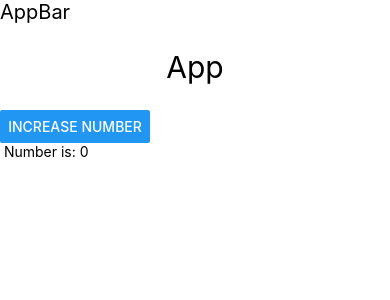
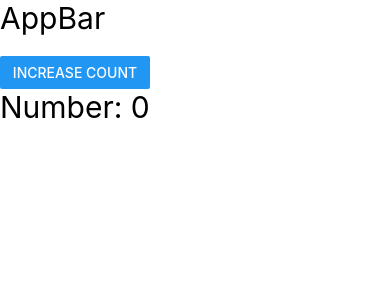
Before and after one commit to mehtabali05/React-Native-App-Project, a React Native app: screen / in a window 390 px wide. Shown: the top 300 px of the page. Built offline with nearby package versions, Linux system fonts and the light colour scheme.

Commit message:
props covered

```diff
--- /dev/null
+++ b/App.jsx
@@ -0,0 +1,42 @@
+import React, { useState } from 'react';
+import { View, Text, Button } from 'react-native';
+import AppBar from  './src/components/AppBar'
+import Child from './src/components/Child'
+
+
+const App = () => {
+
+
+  // let [num, setNum] = useState(0);
+
+  // const incNum = () => {
+  //   setNum(num++);
+  //   console.log("Increased");
+  // }
+
+
+  const [count, setCount] = useState(0);
+
+  const updateCount = () => {
+    setCount(count + 1);
+  }
+  return (
+    <View>
+      <AppBar />
+      {/* <Text style={{ fontSize: 30, textAlign: 'center', padding: 25 }}>App</Text> */}
+
+      <View style={{ width: 150 }}>
+        {/* <Button title="Increase Number" onPress={incNum} />
+        <Text> Number is: {num}</Text> */}
+
+
+
+        {/* Props */}
+        <Button title='Increase Count' onPress={updateCount} />
+        <Child count= {count} />
+      </View>
+    </View>
+  );
+};
+
+export default App;
--- a/App.tsx
+++ /dev/null
@@ -1,27 +0,0 @@
-import React, { useState } from 'react';
-import { View, Text, Button } from 'react-native';
-import AppBar from  './src/components/AppBar'
-
-const App = () => {
-
-
-  let [num, setNum] = useState(0);
-
-  const incNum = () => {
-    setNum(num++);
-    console.log("Increased");
-  }
-  return (
-    <View>
-      <AppBar />
-      <Text style={{ fontSize: 30, textAlign: 'center', padding: 25 }}>App</Text>
-
-      <View style={{ width: 150 }}>
-        <Button title="Increase Number" onPress={incNum} />
-        <Text> Number is: {num}</Text>
-      </View>
-    </View>
-  );
-};
-
-export default App;
--- a/src/components/AppBar.jsx
+++ b/src/components/AppBar.jsx
@@ -4,7 +4,7 @@ import React from 'react'
 const AppBar = () => {
   return (
     <View>
-      <Text style= { {fontSize: 20} } >AppBar</Text>
+      <Text style= { {fontSize: 30, marginBlockEnd: 20} } >AppBar</Text>
     </View>
   )
 }
--- /dev/null
+++ b/src/components/Child.jsx
@@ -0,0 +1,12 @@
+import { View, Text } from 'react-native'
+import React from 'react'
+
+const Child = (props) => {
+  return (
+    <View>
+      <Text style={ {fontSize: 30} }>Number: {props.count}</Text>
+    </View>
+  )
+}
+
+export default Child
--- a/tsconfig.json
+++ b/tsconfig.json
@@ -1,5 +1,5 @@
 {
   "extends": "@react-native/typescript-config",
-  "include": ["**/*.ts", "**/*.tsx"],
+  "include": ["**/*.ts", "**/*.tsx", "App.jsx"],
   "exclude": ["**/node_modules", "**/Pods"]
 }
```
